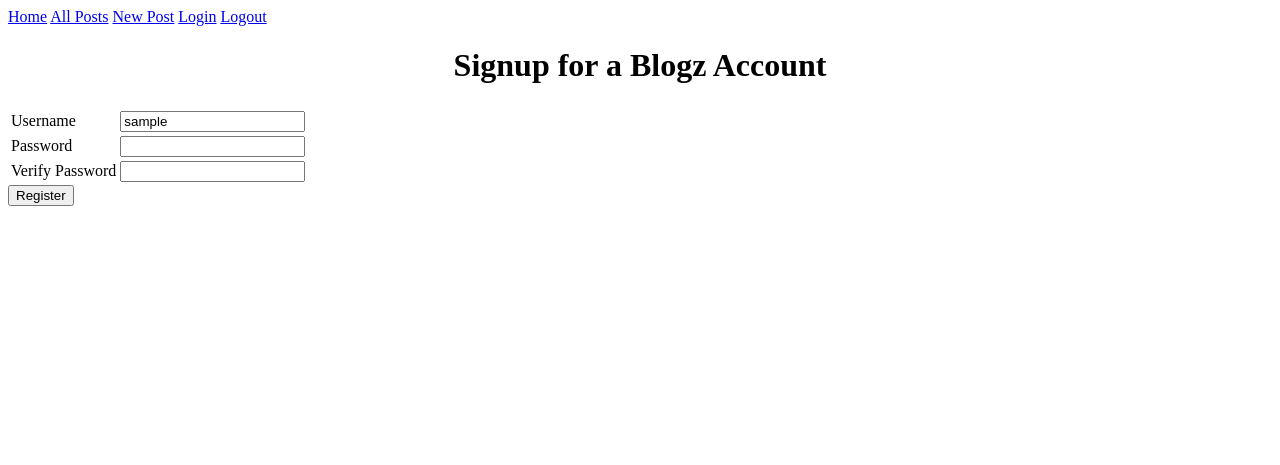
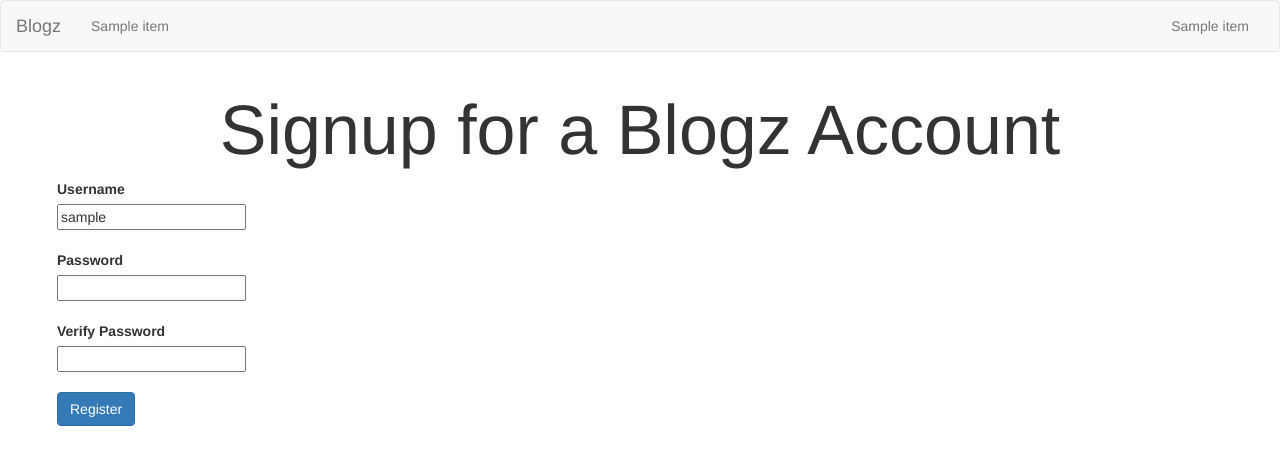
Before and after one commit to ajwallacemusic/blogz, a Flask app: template templates/signup.html in a window 1280 px wide. Shown: the top 465 px of the page. Run offline with Flask 2, Linux system fonts and the light colour scheme; the visitor is signed in with stand-in values (Sample User, id 1); tables that the repository leaves empty hold one stand-in row (values such as "Sample post"); the template is opened without the code that fills it: most values are stand-ins (such as "Sample title", 1, 10 or a date in 2020); some libraries are stand-ins or nearby versions.

Commit message:
bootstrap, css, navbar added

```diff
--- a/main.py
+++ b/main.py
@@ -1,13 +1,17 @@
-from flask import Flask, request, redirect, render_template, session, flash
+from flask import Flask, request, redirect, render_template, session, flash, url_for
 from flask_sqlalchemy import SQLAlchemy
+from flask.ext.navigation import Navigation
 
 app = Flask(__name__)
 app.config['DEBUG'] = True
-app.config['SQLALCHEMY_DATABASE_URI'] = 'mysql+pymysql://blogz:blogz@localhost:8889/blogz'
+app.config['SQLALCHEMY_DATABASE_URI'] = 'mysql+pymysql://blogz:blogz@localhost:3306/blogz'
 app.config['SQLALCHEMY_ECHO'] = True
 db = SQLAlchemy(app)
 app.secret_key = '1z2x3c4v5b6n7m'
+app.static_folder = 'static'
+nav = Navigation(app)
 
+title= 'Blogz'
 
 class Blog(db.Model):
 
@@ -32,16 +36,33 @@ class User(db.Model):
         self.username = username
         self.password = password
 
+def get_resource_as_string(name, charset='utf-8'):
+    with app.open_resource(name) as f:
+        return f.read().decode(charset)
+
+app.jinja_env.globals['get_resource_as_string'] = get_resource_as_string
+
+nav.Bar('left', [
+    nav.Item('Home', 'index'),
+    nav.Item('All Posts', 'list_blogs'),
+    nav.Item('New Post', 'newpost')
+])
+
+nav.Bar('right', [
+    nav.Item('Login', 'login'),
+    nav.Item('Logout', 'logout')
+])
+
 @app.before_request
 def require_login():
-    allowed_routes = ['login', 'register', 'list_blogs', 'index', 'signup']
+    allowed_routes = ['login', 'register', 'blog', 'list_blogs', 'index', 'signup']
     if request.endpoint not in allowed_routes and 'username' not in session:
         return redirect('/login')
 
 @app.route('/', methods=['GET'])
 def index():
     users = User.query.all()
-    return render_template('index.html', users=users)
+    return render_template('index.html', users=users, title=title)
 
 @app.route('/login', methods=['POST', 'GET'])
 def login():
@@ -59,6 +80,12 @@ def login():
             return render_template('login.html', username=username, password_error=password_error)
         elif user and password == user.password:
             session['username'] = username
+            nav.Bar('left', [
+                nav.Item('Home', 'index'),
+                nav.Item('All Posts', 'blog'),
+                nav.Item('New Post', 'newpost')
+            ])
+            full-nav
             print(session['username'])
             return redirect('/newpost')
 
@@ -152,5 +179,6 @@ def newpost():
         return render_template('newpost.html')
 
 
+
 if __name__ == '__main__':
     app.run()
--- /dev/null
+++ b/static/styles/custom.css
@@ -0,0 +1,15 @@
+main {
+    margin: 0em 3em 0em 3em;
+}
+h1 {
+    font-size: 5em;
+    text-align: center;
+}
+.error {
+    color: red;
+}
+
+.users {
+    list-style: none;
+    padding-left: 0;
+}
--- a/templates/base.html
+++ b/templates/base.html
@@ -2,23 +2,66 @@
 <html>
     <head>
         <title>{{title}}</title>
-        <style>
-            h1 {
-                text-align: center;
-            }
-            .error {
-                color: red;
-            }
-        </style>
+        <link rel="stylesheet" href="https://maxcdn.bootstrapcdn.com/bootstrap/3.3.7/css/bootstrap.min.css" integrity="sha384-BVYiiSIFeK1dGmJRAkycuHAHRg32OmUcww7on3RYdg4Va+PmSTsz/K68vbdEjh4u" crossorigin="anonymous">
+        <script
+        src="https://code.jquery.com/jquery-3.2.1.min.js"
+        integrity="sha256-hwg4gsxgFZhOsEEamdOYGBf13FyQuiTwlAQgxVSNgt4="
+        crossorigin="anonymous"></script>
+        <script src="https://maxcdn.bootstrapcdn.com/bootstrap/3.3.7/js/bootstrap.min.js" integrity="sha384-Tc5IQib027qvyjSMfHjOMaLkfuWVxZxUPnCJA7l2mCWNIpG9mGCD8wGNIcPD7Txa" crossorigin="anonymous"></script>
+        <link href="static/styles/custom.css" rel="stylesheet" type="text/css">
+        <style type=text/css>{{ get_resource_as_string('static/styles/custom.css') }}</style>
     </head>
-<body>
-    <a href='/'>Home</a>
-    <a href='/blog'>All Posts</a>
-    <a href='/newpost'>New Post</a>
-    <a href='/login'>Login</a>
-    <a href='/logout'>Logout</a>
+<body data-spy="spyscroll" data-target=".navbar-default">
+    <nav class="navbar navbar-default">
+        <div class="container-fluid">
+                <div class="navbar-header">
+                        <button type="button" class="navbar-toggle collapsed" data-toggle="collapse" data-target="#blogz-nav" aria-expanded="false">
+                          <span class="sr-only">Toggle navigation</span>
+                          <span class="icon-bar"></span>
+                          <span class="icon-bar"></span>
+                          <span class="icon-bar"></span>
+                        </button>
+                        <a class="navbar-brand" href="/">Blogz</a>
+                      </div>
+
+            <div class="collapse navbar-collapse" id="blogz-nav">
+                <ul class="nav navbar-nav">
+                        {% for item in nav.left %}
+                        <li class="{{ 'active' if item.is_active else '' }}">
+                            <a href="{{ item.url }}">{{ item.label }}</a>
+                        </li>
+                        {% endfor %}
+                    <!--
+                    <li class=><a href="/">Home</a></li>
+                    <li class=><a href='/blog'>All Posts</a></li>
+                    <li class=><a href='/newpost'>New Post</a></li>
+                    -->
+                </ul>
+                <ul class="nav navbar-nav navbar-right">
+                        {% for item in nav.right %}
+                        <li class="{{ 'active' if item.is_active else '' }}">
+                            <a href="{{ item.url }}">{{ item.label }}</a>
+                        </li>
+                        {% endfor %}
+                    <!--
+                    <li class=><a href='/login'>Login</a></li>
+                    <li class=><a href='/logout'>Logout</a></li>
+                    -->
+                </ul>
+            </div>
+        </div>
+    </nav>
+<main>
+<div class="container-fluid">
     {% block content %}
     {% endblock %}
-
+</main>
 </body>
+</div>
+<footer>
+        <script>
+                $(document).ready(function () {
+                $("#{{request.endpoint}}").parent().addClass("active"); })
+            </script>
+</footer>
 </html>
--- a/templates/index.html
+++ b/templates/index.html
@@ -1,10 +1,10 @@
 {% extends "base.html" %}
-
+{% block nav_here %}active{% endblock %}
 {% block content %}
 <h1>Home</h1>
 <h2>Blog Users</h2>
     {% for user in users %}
-    <ul>
+    <ul class='users'>
         <li><a href='/blog?user={{user.username}}'>{{user.username}}</a></li>
     </ul>
     {% endfor %}
--- a/templates/signup.html
+++ b/templates/signup.html
@@ -1,41 +1,38 @@
 {% extends "base.html" %}
 {% block content %}
 <h1>Signup for a Blogz Account</h1>
+<div class="form-group">
 <form action="/signup" method="post">
-    <table>
-        <tr>{% if empty_error %}
-                <td><p class="error">{{empty_error}}</p></td>
-                {% endif %}</tr>
-        <tr>
+    <label for="username">Username</label>
+    {% if empty_error %}
+    <p class="error">{{empty_error}}</p>
+    {% endif %}
+    <div class="input-group">
+        <input name="username" type="text" value="{{ username }}">
+    </div><br>
 
-            <td><label for="username">Username</label></td>
-            <td>
-                <input name="username" type="text" value="{{ username }}">
-            </td>
+    <label for="password">Password</label>
     {% if username_error %}
-            <td><p class="error">{{username_error}}</p></td>
+    <p class="error">{{username_error}}</p>
     {% endif %}
-        </tr>
-        <tr>
-            <td><label for="password">Password</label></td>
-            <td>
+    <div class="input-group">
         <input name="password" type="password">
-            </td>
+    </div><br>
+
+
+    <label for="verify">Verify Password</label>
     {% if password_error %}
-            <td><p class="error">{{password_error}}</p></td>
+    <p class="error">{{password_error}}</p>
     {% endif %}
-        </tr>
-        <tr>
-            <td><label for="verify">Verify Password</label></td>
-            <td>
+    <div class="input-group">
         <input name="verify" type="password">
-            </td>
+    </div><br>
+
     {% if verify_error %}
-            <td><p class="error">{{verify_error}}</p></td>
+    <p class="error">{{verify_error}}</p>
     {% endif %}
-        </tr>
-    </table>
-    <input type="submit" value="Register">
+    <input class="btn btn-primary" type="submit" value="Register"><br>
 </form>
+</div>
 
 {% endblock %}
--- a/templates/userposts.html
+++ b/templates/userposts.html
@@ -1,6 +1,6 @@
 {% extends "base.html" %}
 {% block content %}
-<h1>{{user.username}}</h1>
+<h1>Posts by {{user.username}}</h1>
 {% for post in user_posts %}
 <h2><a href='/blog?id={{post.id}}'>{{post.title}}</a></h2>
 <p>{{post.body}}</p>
```
Also changed, not shown: templates/login.html (+17 -21 lines), templates/newpost.html (+9 -11 lines). Lines whose indentation alone changed are shown as unchanged.
